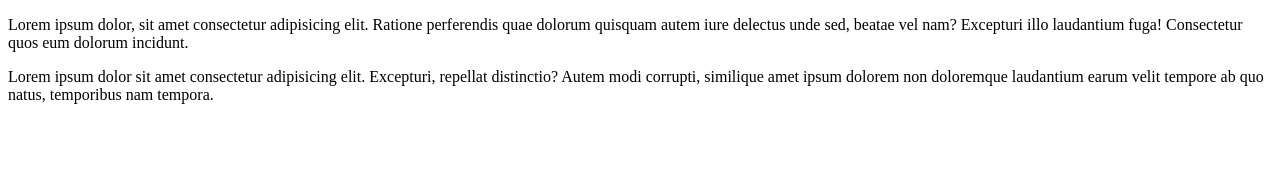
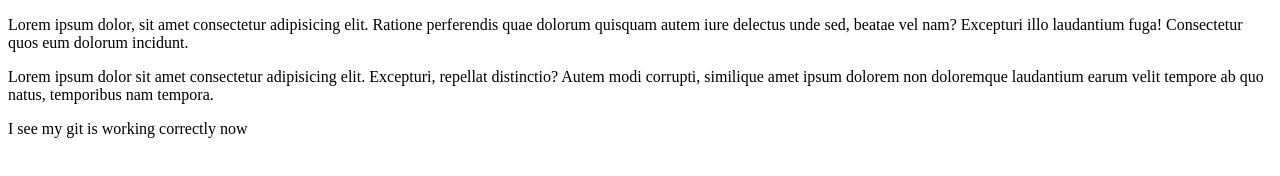
Before and after one commit to Kevin-BYUI/wdd231, a plain HTML site: page index.html in a window 1280 px wide. Drawn offline with Linux system fonts and the light colour scheme.

Commit message:
checking git

```diff
--- a/index.html
+++ b/index.html
@@ -8,6 +8,7 @@
 <body>
   <p>Lorem ipsum dolor, sit amet consectetur adipisicing elit. Ratione perferendis quae dolorum quisquam autem iure delectus unde sed, beatae vel nam? Excepturi illo laudantium fuga! Consectetur quos eum dolorum incidunt.</p>
   <p>Lorem ipsum dolor sit amet consectetur adipisicing elit. Excepturi, repellat distinctio? Autem modi corrupti, similique amet ipsum dolorem non doloremque laudantium earum velit tempore ab quo natus, temporibus nam tempora.</p>
+  <p>I see my git is working correctly now</p>
 
 </body>
 </html>
```
